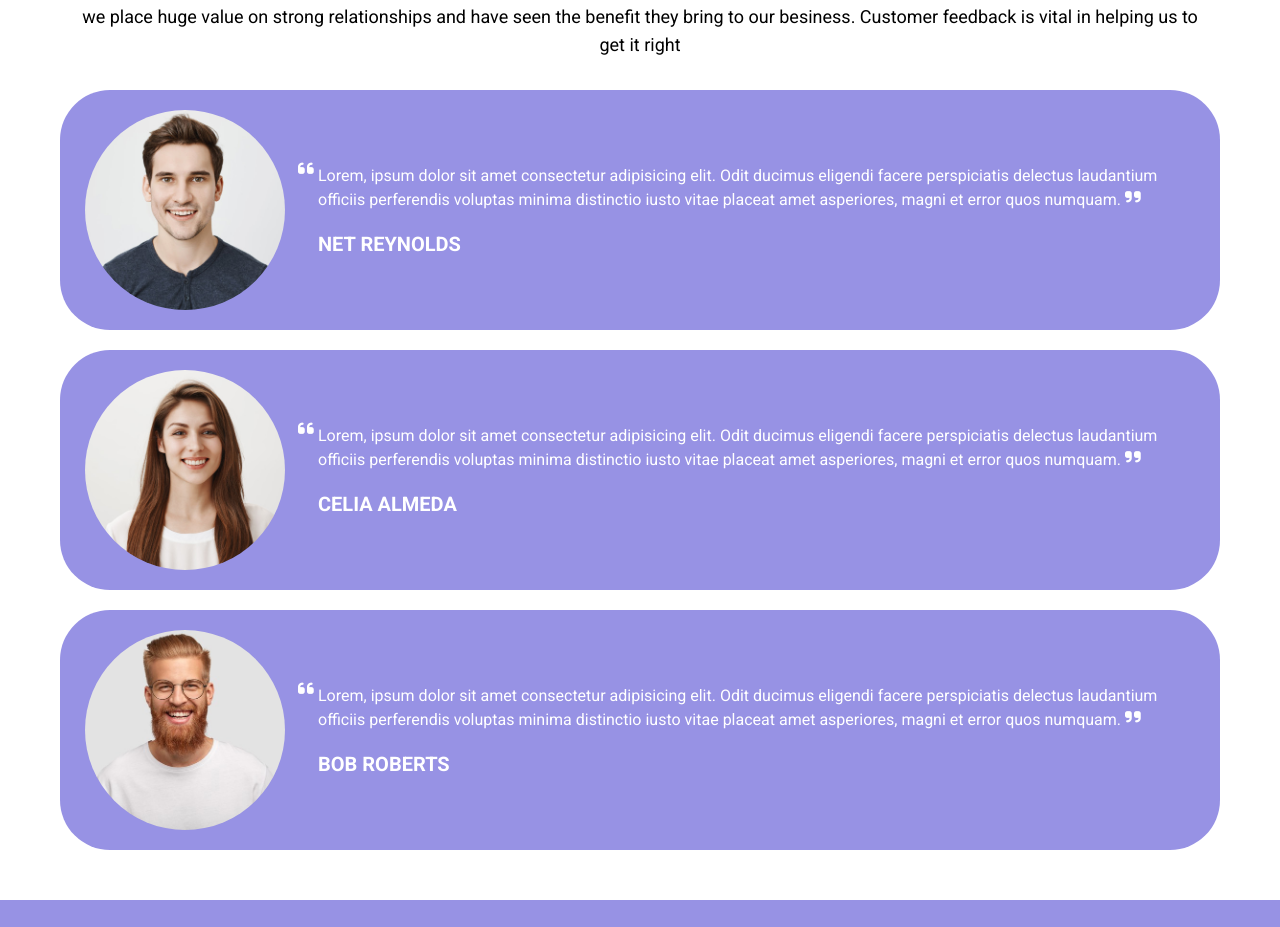
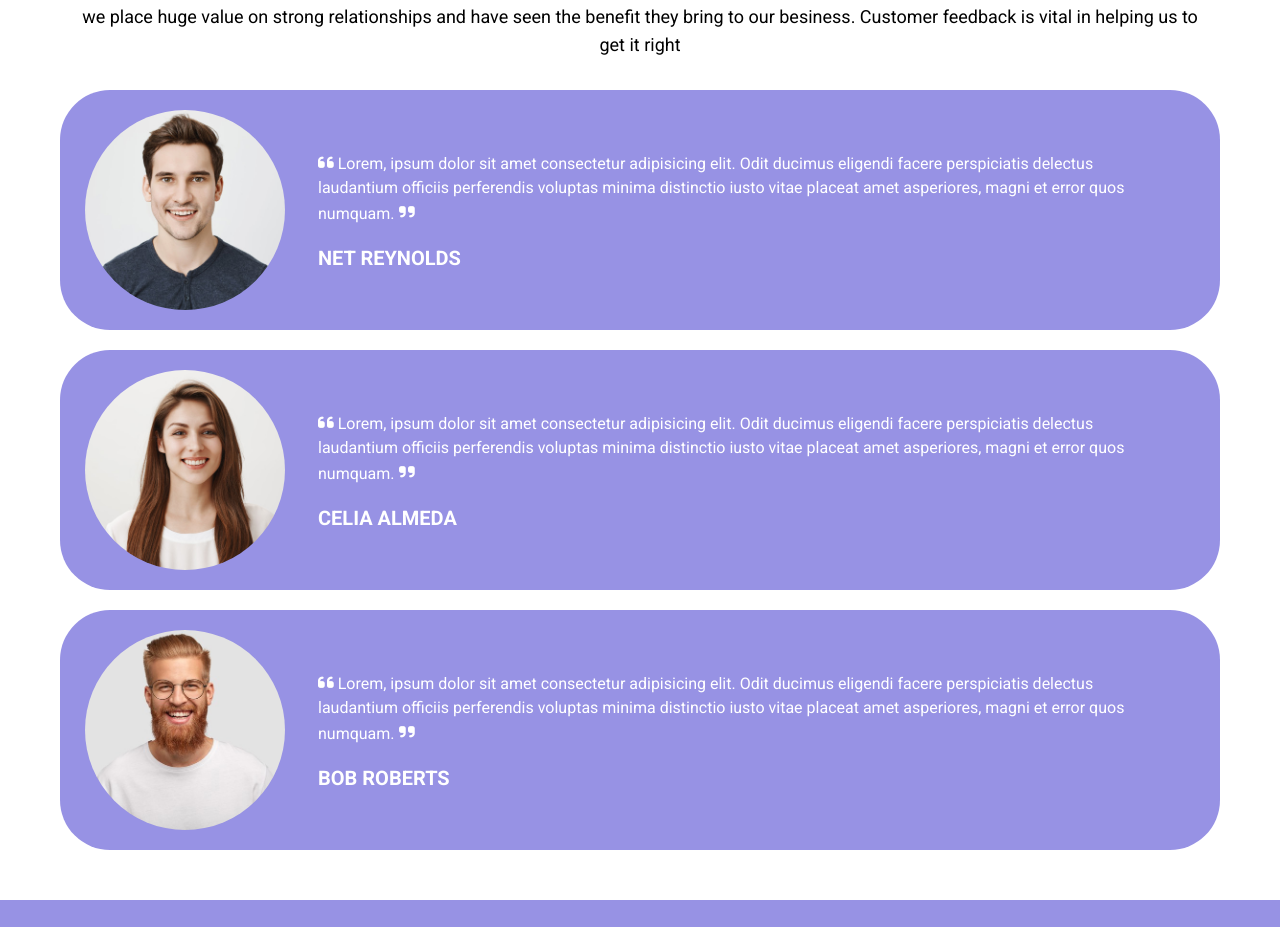
Before and after one commit to Francescodc92/htmlcss-responsive-layout, a plain HTML site: page index.html in a window 1280 px wide. Shown: the part 1694-2621 px from the top of the page. Drawn offline with Linux system fonts and the light colour scheme.

Commit message:
fix bug textimonials card

```diff
--- a/css/style.css
+++ b/css/style.css
@@ -230,30 +230,21 @@ section#testimonials .my-row .col.col-mobile .right p {
   margin-bottom: 2rem;
 }
 
-section#testimonials .my-row .col.col-mobile .right p span {
-  position: relative;
-}
-
 section#testimonials .my-row .col.col-mobile .right p span::before {
   content: "\f10d";
   font-family: "FontAwesome";
   font-size: 1.8rem;
-  display: block;
+  display: inline-block;
   color: #fff;
-  position: absolute;
-  top: -1rem;
-  left: -2rem;
 }
 
 section#testimonials .my-row .col.col-mobile .right p span::after {
   content: "\f10d";
   font-family: "FontAwesome";
   font-size: 1.8rem;
-  display: block;
+  display: inline-block;
   color: #fff;
-  position: absolute;
-  bottom: 0;
-  right: -2rem;
+
   transform: rotate(180deg);
 }
 
```
